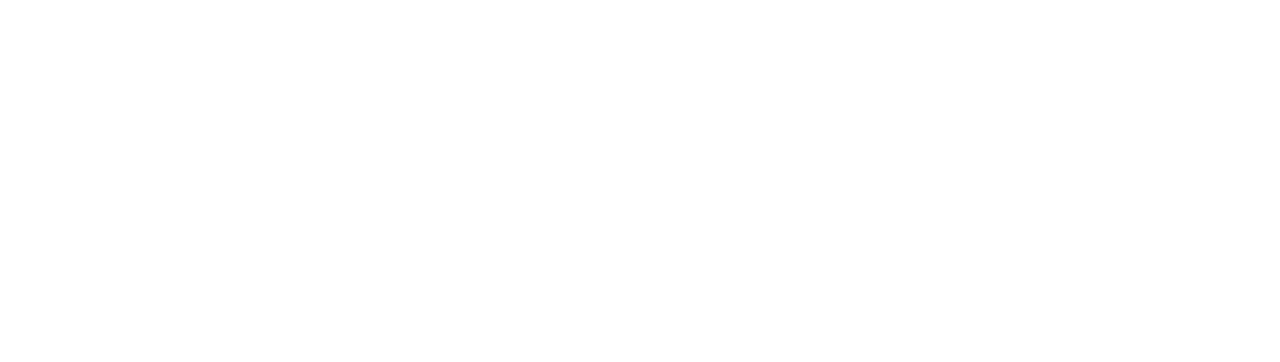
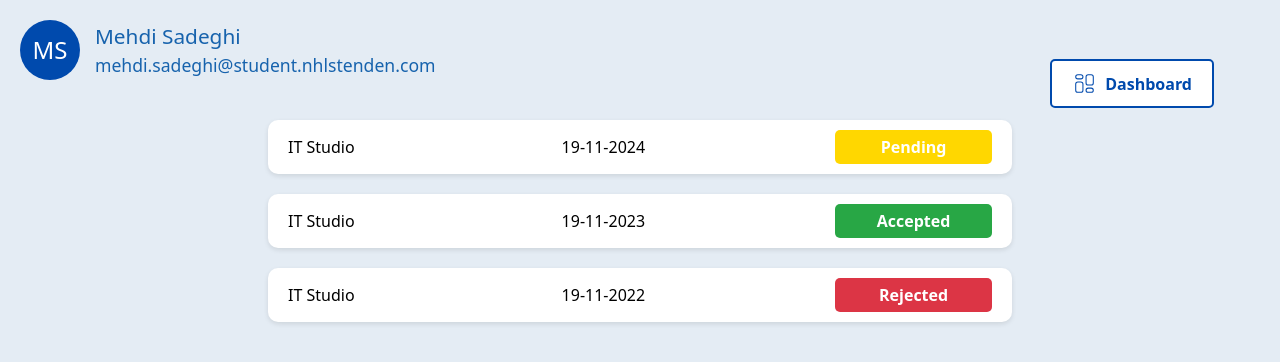
Before and after one commit to AlvesBernardo/CMDFrontend, a React (Vite) app: page /results in a window 1280 px wide. Before the commit this address had no page. Shown: the top 362 px of the page. Built offline with nearby package versions, Linux system fonts and the light colour scheme.

Commit message:
added results page

```diff
--- /dev/null
+++ b/results.json
@@ -0,0 +1,17 @@
+[
+  {
+    "course": "IT Studio",
+    "date": "19-11-2024",
+    "status": "Pending"
+  },
+  {
+    "course": "IT Studio",
+    "date": "19-11-2023",
+    "status": "Accepted"
+  },
+  {
+    "course": "IT Studio",
+    "date": "19-11-2022",
+    "status": "Rejected"
+  }
+]
--- a/src/App.jsx
+++ b/src/App.jsx
@@ -3,15 +3,18 @@ import SignIn from "./screens/SignIn/SignIn.jsx";
 import Dashboard from "./screens/Dashboard/Dashboard.jsx";
 import SignUp from "./screens/SignUp/SignUp.jsx";
 import Questionnaire from "./screens/Questionnaire/Questionnaire.jsx";
+import Results from "./screens/Results/Results.jsx";
 
 function App() {
   return (
       <BrowserRouter>
         <Routes>
-            <Route path="/questionnaire" element={<Questionnaire />} />
+
             <Route path="/" element={<SignIn />} />
             <Route path="/signup" element={<SignUp />} />
             <Route path="/dashboard" element={<Dashboard />} />
+            <Route path="/questionnaire" element={<Questionnaire />} />
+            <Route path="/results" element={<Results />} />
         </Routes>
       </BrowserRouter>
   )
--- a/src/components/button.jsx
+++ b/src/components/questionnaireButton.jsx
@@ -1,5 +1,5 @@
 import React from "react";
-import "./../css/components/_button.scss";
+import "./../css/components/_questionnaireButton.scss";
 import { GoArrowRight, GoArrowLeft } from "react-icons/go";
 
 const Button = ({
--- a/src/css/screens/_questionnaire.scss
+++ b/src/css/screens/_questionnaire.scss
@@ -156,12 +156,13 @@ textarea {
     font-size: 1.1rem; /* Bigger font size for details */
 
     .fullname {
-      font-weight: bold;
+      // font-weight: bold;
       font-size: 1.3rem; /* Bigger font size for name */
+      color:#1763AD;
     }
 
     .email {
-      color: gray;
+      color: #1763AD;
       font-size: 1.1rem; /* Bigger font size for email */
     }
   }
--- /dev/null
+++ b/src/css/screens/_results.scss
@@ -0,0 +1,63 @@
+.results-container {
+  display: flex;
+  flex-direction: column;
+  justify-content: flex-start;
+  align-items: center;
+  min-height: 100vh;
+  background-color: #e4ecf4;
+  padding: 20px;
+  position: relative;
+}
+
+.results-list {
+  margin-top: 100px;
+  width: 60%;
+  display: flex;
+  flex-direction: column;
+  gap: 20px;
+}
+
+.result-item {
+  display: flex;
+  align-items: center; /* Ensures vertical alignment */
+  justify-content: space-between; /* Maintains the spacing between items */
+  padding: 10px 20px; /* Adjust padding for a clean look */
+  border-radius: 10px;
+  background-color: #ffffff;
+  box-shadow: 0 2px 5px rgba(0, 0, 0, 0.1);
+
+
+  .course-name {
+    flex: 2;
+    // font-weight: bold;
+  }
+
+  .course-date {
+    flex-grow: 1; /* Allows it to take up extra space */
+    text-align: left; /* Centers the date within its section */
+    flex: 2;
+  }
+
+  .status {
+    flex: 1;
+    text-align: center;
+    padding: 5px 10px;
+    border-radius: 5px;
+    font-weight: bold;
+  }
+
+  .status-pending {
+    background-color: #ffd700;
+    color: #fff;
+  }
+
+  .status-accepted {
+    background-color: #28a745;
+    color: #fff;
+  }
+
+  .status-rejected {
+    background-color: #dc3545;
+    color: #fff;
+  }
+}
--- a/src/screens/Questionnaire/Questionnaire.jsx
+++ b/src/screens/Questionnaire/Questionnaire.jsx
@@ -1,5 +1,5 @@
 import React, { useState, useEffect } from "react";
-import Button from "../../components/button";
+import Button from "../../components/questionnaireButton";
 import "../../css/screens/_questionnaire.scss";
 import { useNavigate } from "react-router-dom";
 import { GoArrowRight, GoArrowLeft } from "react-icons/go";
--- /dev/null
+++ b/src/screens/Results/Results.jsx
@@ -0,0 +1,82 @@
+import React, { useEffect, useState } from "react";
+import "../../css/screens/_results.scss"; // Ensure this file is correctly placed
+import Button from "../../components/questionnaireButton"; // Assuming you have this component
+import { useNavigate } from "react-router-dom";
+import { CiGrid42 } from "react-icons/ci";
+
+function Results() {
+  const [results, setResults] = useState([]);
+  const [user, setUser] = useState({ name: "", email: "" });
+  const navigate = useNavigate();
+
+  useEffect(() => {
+    // Fetch results data from a dummy JSON file
+    fetch("/results.json")
+      .then((response) => response.json())
+      .then((data) => setResults(data));
+
+    // Fetch user data
+    fetch("/user.json")
+      .then((response) => response.json())
+      .then((data) => setUser(data));
+  }, []);
+
+  const getStatusClass = (status) => {
+    switch (status) {
+      case "Pending":
+        return "status-pending";
+      case "Accepted":
+        return "status-accepted";
+      case "Rejected":
+        return "status-rejected";
+      default:
+        return "";
+    }
+  };
+
+  const getInitials = (name) => {
+    return name
+      .split(" ")
+      .map((n) => n[0])
+      .join("")
+      .toUpperCase();
+  };
+
+  return (
+    <div className="results-container">
+      {/* User Info */}
+      <div className="user-info">
+        <div className="user-initials">{getInitials(user.name)}</div>
+        <div className="user-details">
+          <div className="fullname">{user.name}</div>
+          <div className="email">{user.email}</div>
+        </div>
+      </div>
+
+      {/* Dashboard Button */}
+      <Button
+        text="Dashboard"
+        onClick={() => navigate("/dashboard")}
+        type="secondary"
+        icon={CiGrid42}
+        iconPosition="left"
+        className="dashboard-button"
+      />
+
+      {/* Results List */}
+      <div className="results-list">
+        {results.map((result, index) => (
+          <div key={index} className="result-item">
+            <div className="course-name">{result.course}</div>
+            <div className="course-date">{result.date}</div>
+            <div className={`status ${getStatusClass(result.status)}`}>
+              {result.status}
+            </div>
+          </div>
+        ))}
+      </div>
+    </div>
+  );
+}
+
+export default Results;
```
Also changed, not shown: src/css/components/_questionnaireButton.scss (renamed from src/css/components/_button.scss).
